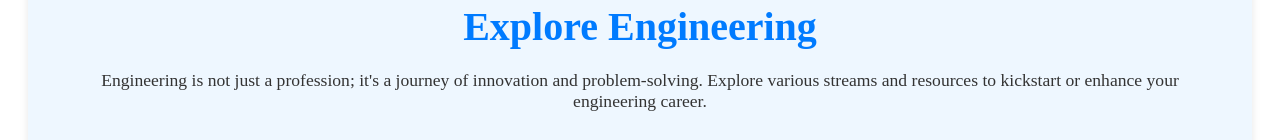
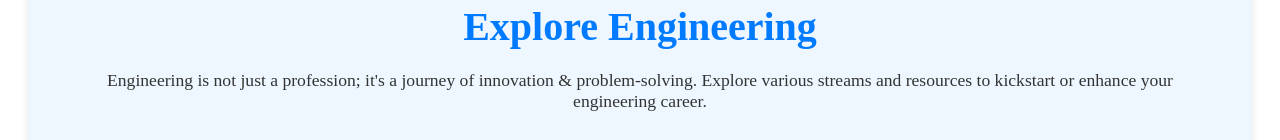
Before and after one commit to itz-bhargavi/Design-and-thinking-project-by--14-41-61-62-, a plain HTML site: page btech.htm in a window 1280 px wide. Shown: the part 120-260 px from the top of the page. Drawn offline with Linux system fonts and the light colour scheme.

Commit message:
educationalweb

```diff
--- a/btech.htm
+++ b/btech.htm
@@ -216,7 +216,7 @@
     <div class="engineering-section">
         <h2>Explore Engineering</h2>
         <p>
-            Engineering is not just a profession; it's a journey of innovation and problem-solving.
+            Engineering is not just a profession; it's a journey of innovation & problem-solving.
             Explore various streams and resources to kickstart or enhance your engineering career.
         </p>
         <div class="engineering-container">
```
